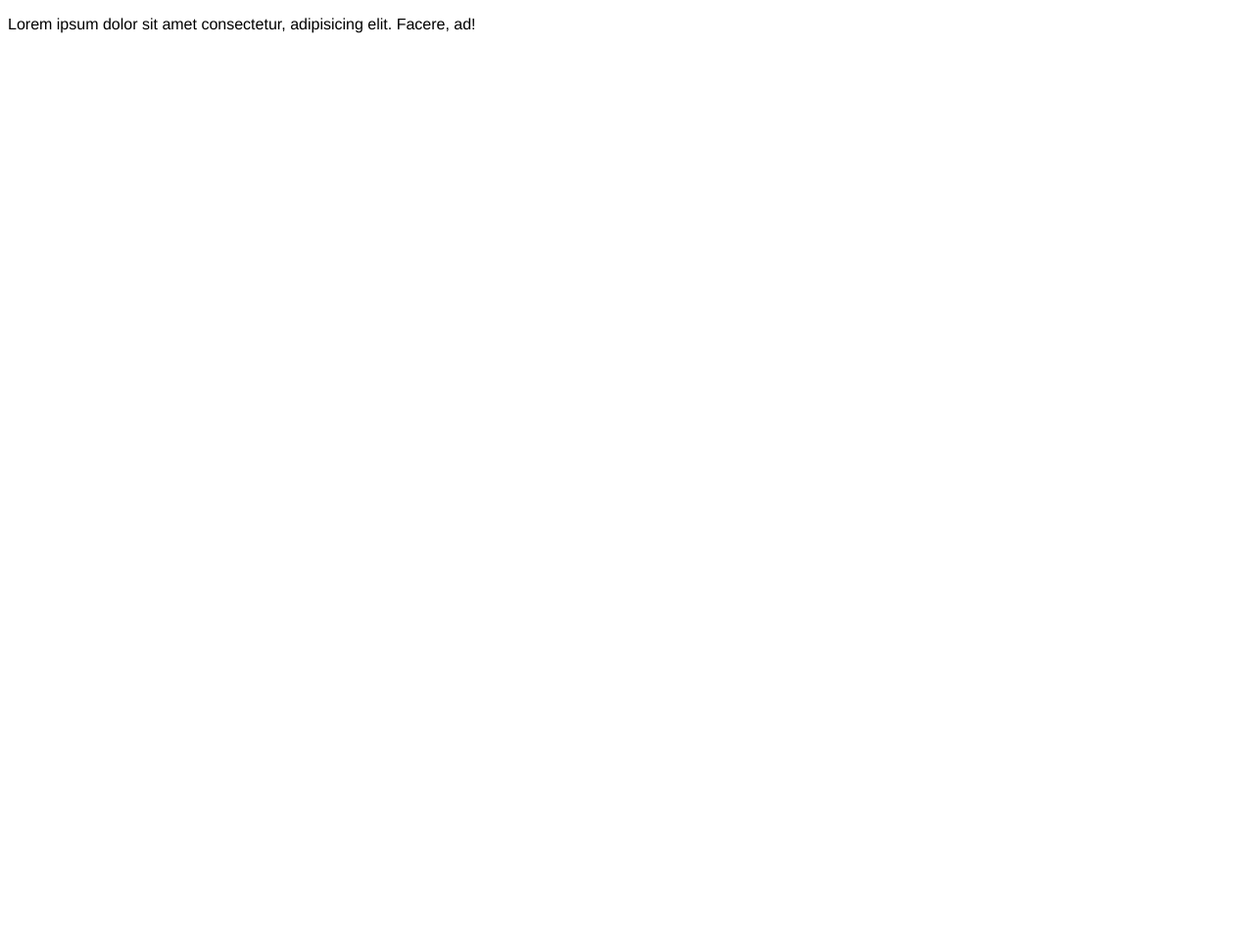
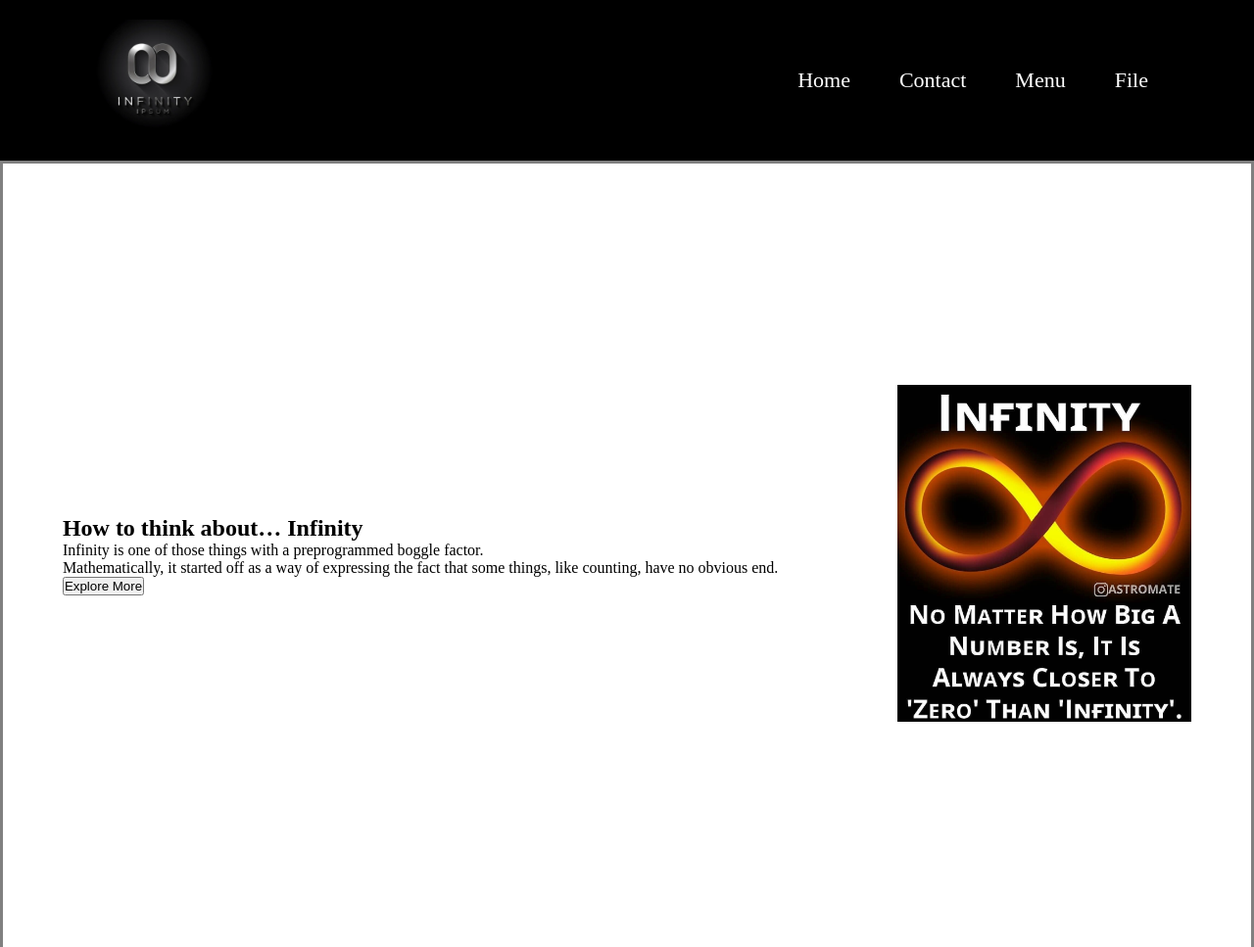
Before and after one commit to raseldev-github/con-cep-tual, a plain HTML site: page project.html in a window 1280 px wide. Shown: the whole page at 98% size. Before the commit the page ends 800 px from the top, so only its background shows below. Drawn offline with Linux system fonts and the light colour scheme.

Commit message:
my first infinity project

```diff
--- a/css/project.css
+++ b/css/project.css
@@ -1,3 +1,45 @@
-p{
-    font-family: 'Franklin Gothic Medium', 'Arial Narrow', Arial, sans-serif;
+*{
+     margin:0;
+     padding:0;
 }
+.main-container{
+        background-color:black;
+        padding:20px;
+        color:white;
+        list-style-type:none;
+        display:flex;
+        align-items: center;
+        justify-content: space-around;
+
+
+}
+.logoo{
+       width:120px;
+       margin-right:400px;
+
+}
+.menu{
+     display: flex;
+}
+.lii{
+     margin-left:30px;
+     padding:10px;
+     font-size:22px;
+     cursor:pointer;
+}
+.lii:hover{
+       color:springgreen;
+}
+.banner-img{
+         width:300px;
+}
+.banner-containar{
+          display: flex;
+          justify-content: space-around;
+          height:100vh;
+          border:3px solid gray;
+          align-items:center;
+}
+.banner-text{
+
+}
--- a/project.html
+++ b/project.html
@@ -8,6 +8,42 @@
     <link rel="stylesheet" href="css/project.css">
 </head>
 <body>
-     <p>Lorem ipsum dolor sit amet consectetur, adipisicing elit. Facere, ad!</p>
+      <!-- this is a navbar section -->
+      <header>
+           <nav>
+               <div class="main-container">
+                   <div class="logo">
+                     <img class="logoo" src="./logo/logo-template.jpg" alt="">
+                       </div>
+                      <div class="menu">
+                       <li class="lii">Home</li>
+                       <li class="lii">Contact</li>
+                       <li class="lii">Menu</li>
+                       <li class="lii">File</li>
+                   </div>
+               </div>
+            </nav>
+       </header>
+           <main>
+         <section>
+        <div class="banner-containar">
+             <div class="banner-text">
+                <h1>How to think about… Infinity</h1>
+                <p>Infinity is one of those things with a preprogrammed boggle factor. </p>
+                <p>Mathematically, it started off as a way of expressing the fact that some things, like counting, have no obvious end.</p>
+                <button>Explore More</button>
+             </div>
+           <div class="banner-photo">
+              <img class="banner-img" src="./logo/main-qimg-f4e4d5342122e59076e4825e1d56093d.jfif" alt="">
+           </div>
+        </div>
+
+
+
+         </section>
+             </main>
+                <footer>
+
+                     </footer>
 </body>
 </html>
```
Also changed, not shown: logo/logo-template.jpg (added), logo/main-qimg-f4e4d5342122e59076e4825e1d56093d.jfif (added).
